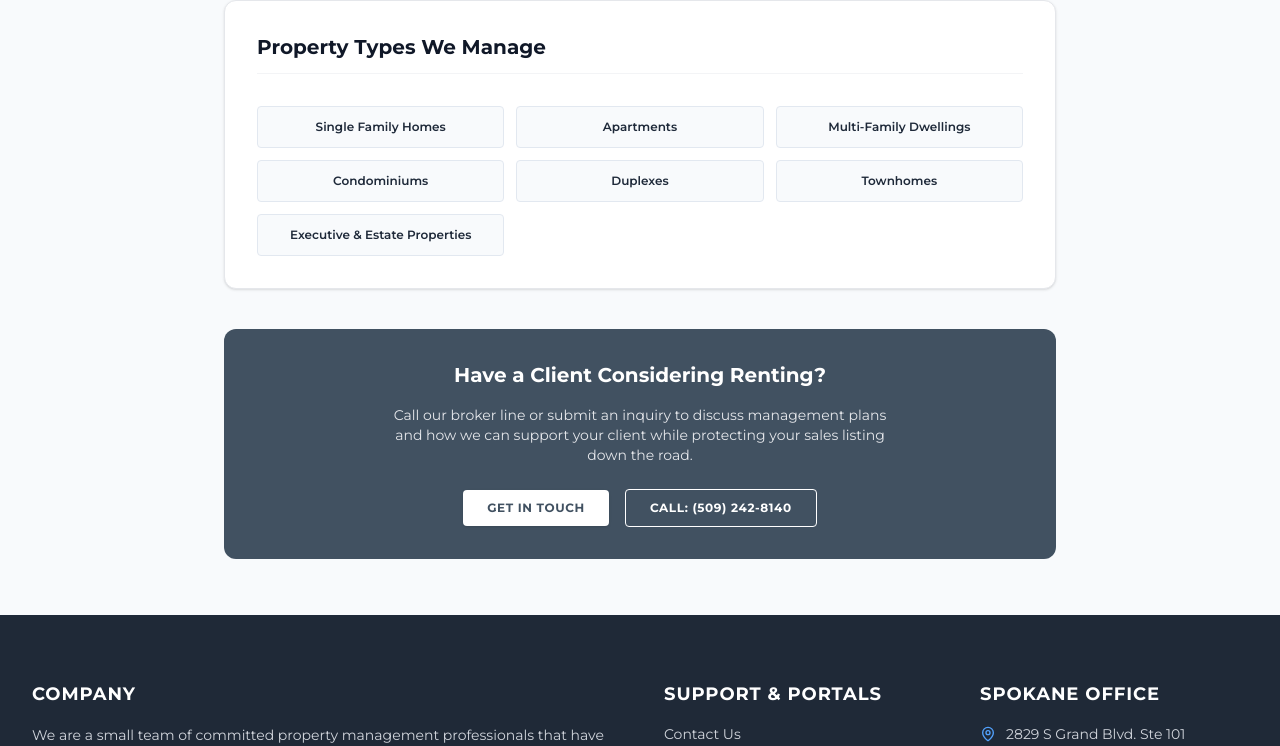
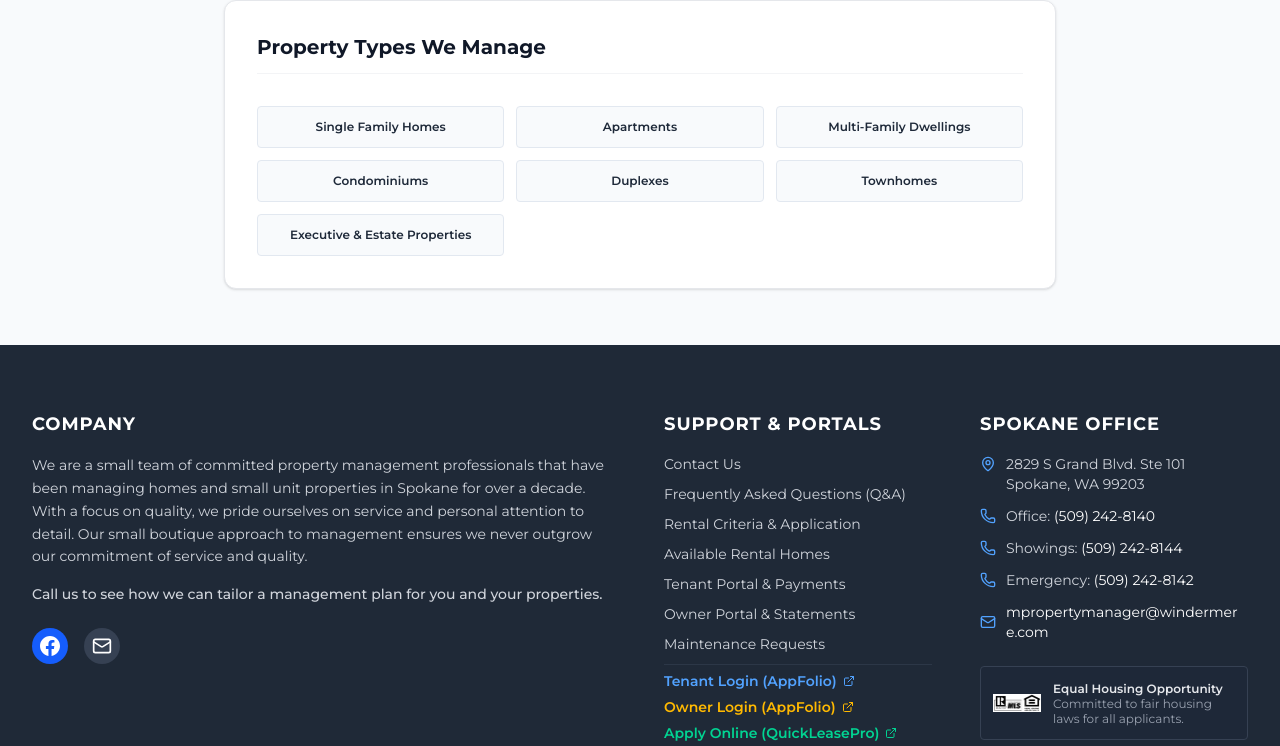
Before and after one commit to manito-property-mgmt/manito-property-mgmt.github.io, a Next.js app in the folder mpm_site/: page /real-estate-agent-services in a window 1280 px wide. Shown: the part 1331-2077 px from the top of the page. Built offline with nearby package versions, Linux system fonts and the light colour scheme.

Commit message:
Remove 'Have a Client Considering Renting?' section from Real Estate Agent Services page

```diff
--- a/mpm_site/app/real-estate-agent-services/page.tsx
+++ b/mpm_site/app/real-estate-agent-services/page.tsx
@@ -1,5 +1,4 @@
 import React from "react";
-import Link from "next/link";
 import HeroBanner from "@/components/HeroBanner";
 import { CheckCircle2, Quote } from "lucide-react";
 
@@ -114,30 +113,6 @@ export default function RealEstateAgentServicesPage() {
               ))}
             </div>
           </div>
-
-          {/* Call to Action */}
-          <div className="bg-[#415161] text-white rounded-xl p-8 text-center space-y-4">
-            <h3 className="text-xl font-serif font-bold">
-              Have a Client Considering Renting?
-            </h3>
-            <p className="text-sm text-gray-200 max-w-lg mx-auto">
-              Call our broker line or submit an inquiry to discuss management plans and how we can support your client while protecting your sales listing down the road.
-            </p>
-            <div className="pt-2 flex flex-wrap items-center justify-center gap-4">
-              <Link
-                href="/contact-us/"
-                className="px-6 py-2.5 bg-white text-[#415161] hover:bg-gray-100 rounded text-xs font-bold uppercase tracking-wider shadow"
-              >
-                Get In Touch
-              </Link>
-              <a
-                href="tel:5092428140"
-                className="px-6 py-2.5 border border-white text-white hover:bg-white/10 rounded text-xs font-bold uppercase tracking-wider"
-              >
-                Call: (509) 242-8140
-              </a>
-            </div>
-          </div>
         </div>
       </div>
     </div>
```
